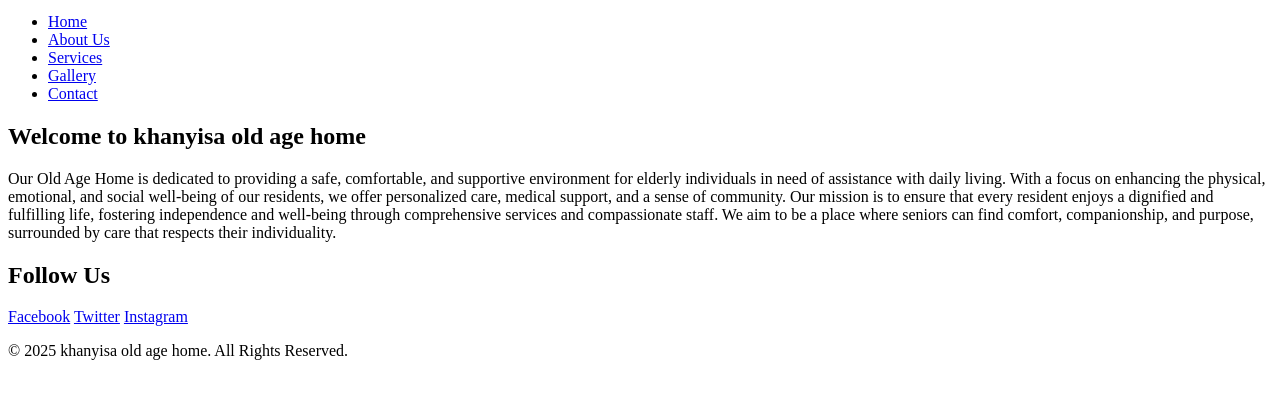
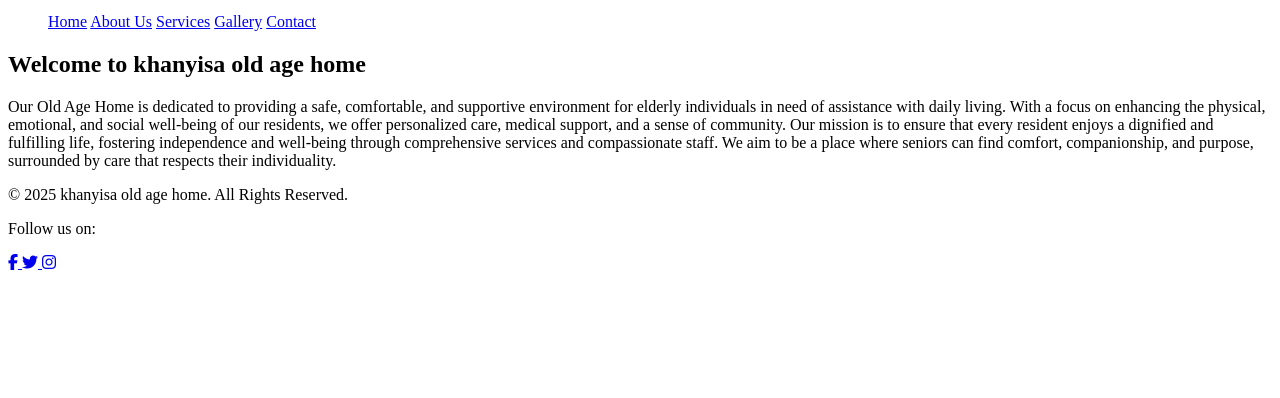
Before and after one commit to njabulo3-bit/POE-PART-ONE.github.io, a plain HTML site: page index.html in a window 1280 px wide. Shown: the part 148-546 px from the top of the page. Drawn offline with Linux system fonts and the light colour scheme.

Commit message:
Update index.html

```diff
--- a/index.html
+++ b/index.html
@@ -1,10 +1,24 @@
 <!DOCTYPE html>
 <html lang="en">
 <head>
-    <meta charset="UTF-8">
-    <meta name="viewport" content="width=device-width, initial-scale=1.0">
+
+<meta charset="UTF-8">
+<meta name="viewport" content="width=device-width, initial-scale=1.0">
+<meta name="description" content="Khanyisa Old Age Home provides compassionate care and support for the elderly.">
+<meta name="keywords" content="Old Age Home, Elderly Care, Nursing Home, Khanyisa">
+<meta name="author" content="Njabulo">
+
     <title>khanyisa old age home  - Home</title>
-    <link rel="stylesheet" href="styles.css">
+
+  <link rel="stylesheet" href="styles.css">
+    <link
+    rel="stylesheet"
+    href="https://cdnjs.cloudflare.com/ajax/libs/font-awesome/6.5.0/css/all.min.css"
+    crossorigin="anonymous"
+    referrerpolicy="no-referrer"
+  />
+
+
 </head>
 <body>
 
@@ -15,14 +29,14 @@
 
     <nav>
         <div class="logo">
-            <img src="logo.jpg" width="400" height="400" alt="logo">
+            <img src="images/logo.jpg" width="150" height="150" alt="logo">
         </div>
         <ul>
-            <li><a href="index.html">Home</a></li>
-            <li><a href="about.html">About Us</a></li>
-            <li><a href="service.html">Services</a></li>
-            <li><a href="gallery.html">Gallery</a></li>
-            <li><a href="contact.html">Contact</a></li>
+            <a><a href="index.html">Home</a></a>
+            <a><a href="about.html">About Us</a></a>
+            <a><a href="service.html">Services</a></a>
+            <a><a href="gallery.html">Gallery</a></a>
+            <a><a href="contact.html">Contact</a></a>
         </ul>
     </nav>
 
@@ -30,15 +44,24 @@
         <h2>Welcome to khanyisa old age home</h2>
         <p></p>Our Old Age Home is dedicated to providing a safe, comfortable, and supportive environment for elderly individuals in need of assistance with daily living. With a focus on enhancing the physical, emotional, and social well-being of our residents, we offer personalized care, medical support, and a sense of community. Our mission is to ensure that every resident enjoys a dignified and fulfilling life, fostering independence and well-being through comprehensive services and compassionate staff. We aim to be a place where seniors can find comfort, companionship, and purpose, surrounded by care that respects their individuality.
     </section>
-    <h2>Follow Us</h2>
-    <a href="https://facebook.com" target="_blank">Facebook</a>
-    <a href="https://twitter.com" target="_blank">Twitter</a>
-    <a href="https://instagram.com" target="_blank">Instagram</a>
+
 </section>
 
     <footer>
         <p>&copy; 2025 khanyisa old age home. All Rights Reserved.</p>
-    </footer>
+    </footer><p>Follow us on:</p>
+    <div class="social-icons">
+        <a href="https://facebook.com" class="facebook" target="_blank" title="Facebook">
+          <i class="fab fa-facebook-f"></i>
+        </a>
+        <a href="https://twitter.com" class="twitter" target="_blank" title="Twitter">
+          <i class="fab fa-twitter"></i>
+        </a>
+        <a href="https://instagram.com" class="instagram" target="_blank" title="Instagram">
+          <i class="fab fa-instagram"></i>
+        </a>
+      </div>
+<script src="script.js" defer></script>
 
 </body>
-</html>
+<html>
```
